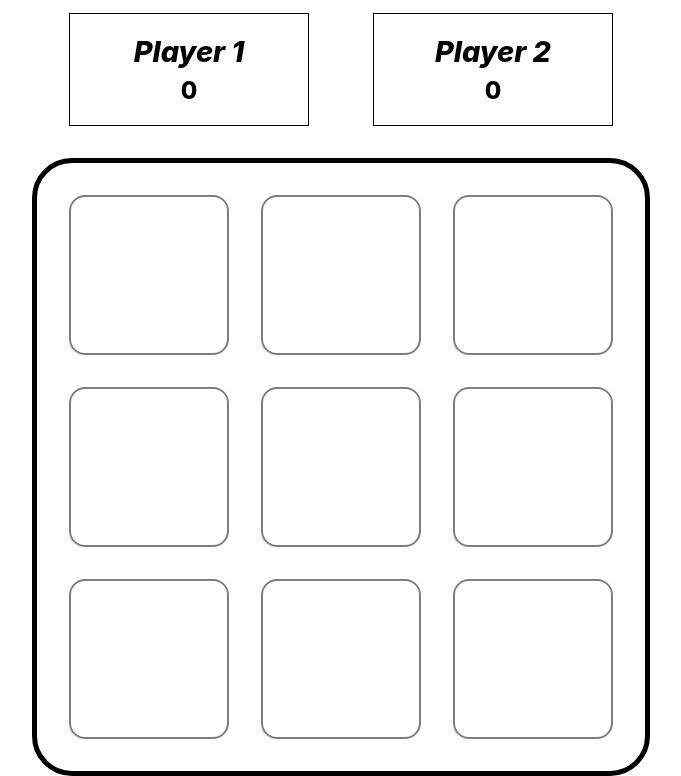
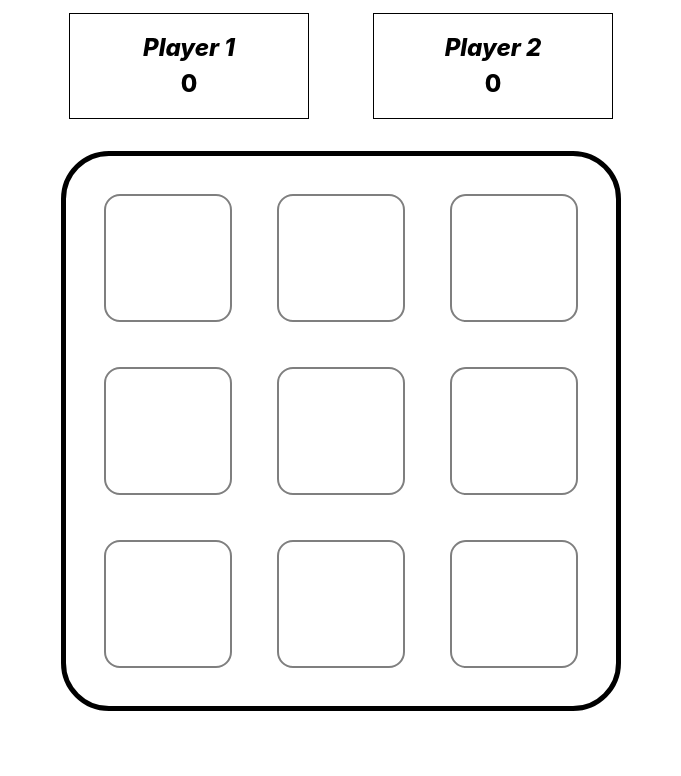
Before and after one commit to lumuellelumelay/tic-tac-toe, a plain HTML site: page index.html in a window 1280 px wide. Shown: the part 123-899 px from the top of the page, without its empty margins (299-980 px from the left). After the commit the page ends 834 px from the top, so only its background shows below. Drawn offline with Linux system fonts and the light colour scheme; a web font is replaced by a local one.

Commit message:
Initial Redesign

```diff
--- a/assets/body.css
+++ b/assets/body.css
@@ -51,17 +51,19 @@
     grid-template-columns: repeat(3, 1fr);
     grid-template-rows: repeat(3, 1fr);
     border: var(--border-board);
-    border-radius: calc(2rem + 1rem / 2);
+    border-radius: calc(2rem + 1rem);
 
     align-items: center;
     justify-items: center;
+    height: 35rem;
+    width: 35em;
     gap: 2rem;
     padding: 2rem 2rem;
 }
 
 .container .bottom-section .board .cell {
-    height: 10rem;
-    width: 10rem;
+    height: 8rem;
+    width: 8rem;
     border: var(--border-cell);
     border-radius: 1rem;
     cursor: pointer;
@@ -69,6 +71,12 @@
     transition: all 0.2s ease;
 }
 
+.container .bottom-section .board .cell:hover {
+    background-color: rgba(0, 0, 0, 0.05);
+    height: 8.5rem;
+    width: 8.5rem;
+}
+
 .container .bottom-section .board .cell svg {
     height: 100%;
     width: 100%;
--- a/assets/popup.css
+++ b/assets/popup.css
@@ -1,16 +1,21 @@
 @import url(./root.css);
 
 .winner-board[data-status="true"] {
+    visibility: visible;
+    opacity: 1;
+    transition: opacity 100ms ease;
+}
+
+.winner-board[data-status="false"] {
+    visibility: hidden;
+    opacity: 0;
+}
+
+.winner-board {
     display: flex;
     flex-direction: column;
     align-items: center;
-}
 
-.winner-board[data-status="false"] {
-    display: none;
-}
-
-.winner-board {
     position: absolute;
     top: 60%;
     left: 50%;
--- a/assets/root.css
+++ b/assets/root.css
@@ -22,13 +22,13 @@
     --title-font: 900 5rem/1.5 Kola, sans-serif;
     --title-color: #000;
 
-    --player-name-font: italic 800 1.8rem/1.5 Inter, sans-serif;
+    --player-name-font: italic 800 1.5rem/1.5 Inter, sans-serif;
     --player-name-color: #000;
 
-    --board-font: 590 1.5rem/1.5 Inter, sans-serif;
+    --board-font: 590 1.3rem/1.5 Inter, sans-serif;
     --board-color: #000;
 
-    --winner-font: 690 1.5rem/1.5 Inter, sans-serif;
+    --winner-font: 690 1.3rem/1.5 Inter, sans-serif;
     --winner-color: #000;
 
     --player-score: 800 1.5rem/1.5 Inter, sans-serif;
```
